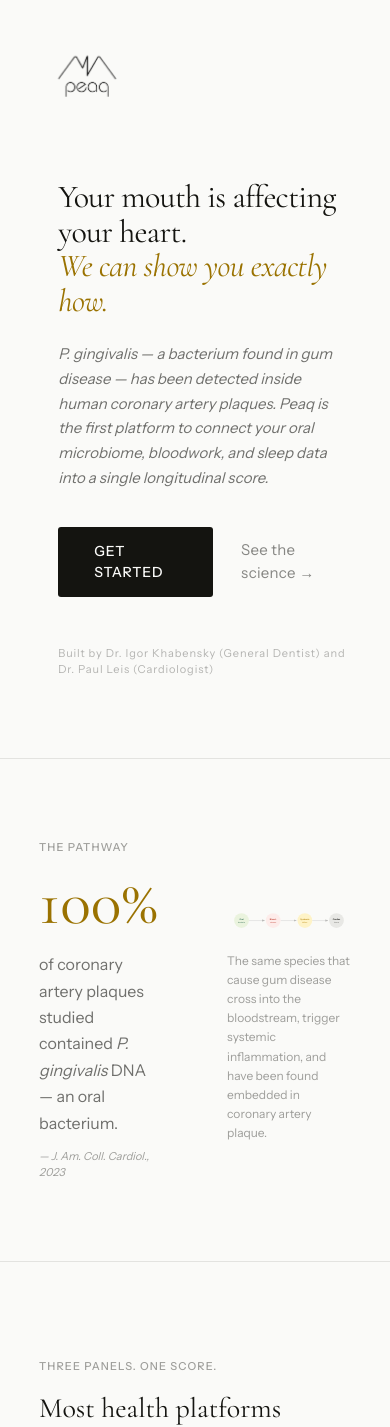
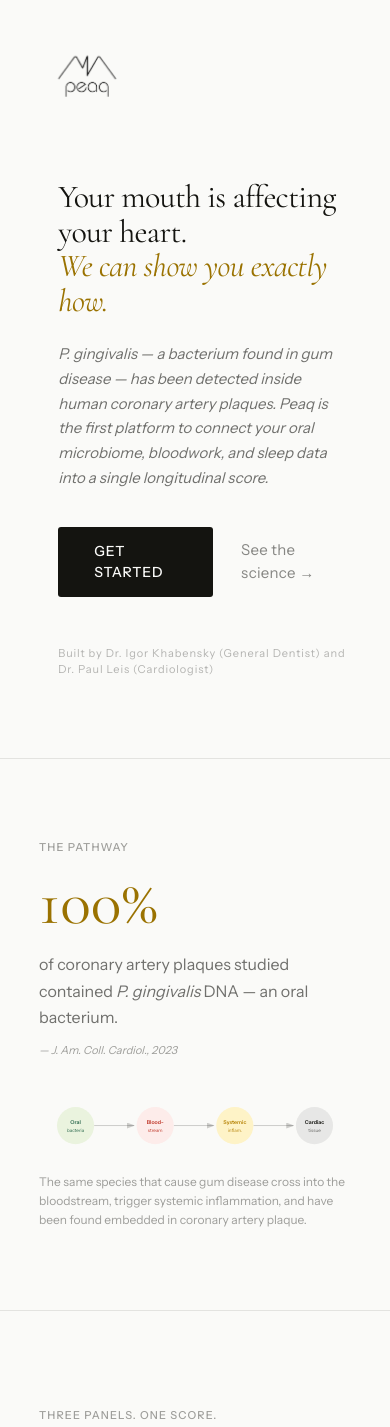
Before and after one commit to drmemes1/peaqhealth, a Next.js app in the folder peaqhealth_1/apps/web/: page / in a window 390 px wide. Shown: the top 1427 px of the page. Built offline with nearby package versions, Linux system fonts and the light colour scheme.

Commit message:
fix: science hook mobile breakpoint, remove inline opacity from back hero phone

```diff
--- a/peaqhealth_1/apps/web/app/globals.css
+++ b/peaqhealth_1/apps/web/app/globals.css
@@ -253,3 +253,11 @@
     gap: 48px !important;
   }
 }
+
+/* Science hook grid — stack on mobile */
+@media (max-width: 768px) {
+  .science-hook-grid {
+    grid-template-columns: 1fr !important;
+    gap: 40px !important;
+  }
+}
--- a/peaqhealth_1/apps/web/app/page.tsx
+++ b/peaqhealth_1/apps/web/app/page.tsx
@@ -182,7 +182,6 @@
               right: 100,
               top: "6%",
               zIndex: 1,
-              opacity: 0.88,
               mixBlendMode: "multiply" as const,
               imageRendering: "crisp-edges" as const,
               filter: "drop-shadow(-4px 0 20px rgba(20,20,16,0.08))",
@@ -217,7 +216,7 @@
       <section style={{ ...wrap, paddingTop: 80, paddingBottom: 80 }}>
         <p style={eyebrow}>The pathway</p>
 
-        <div style={{
+        <div className="science-hook-grid" style={{
           display: "grid",
           gridTemplateColumns: "1fr 1fr",
           gap: 64,
```
